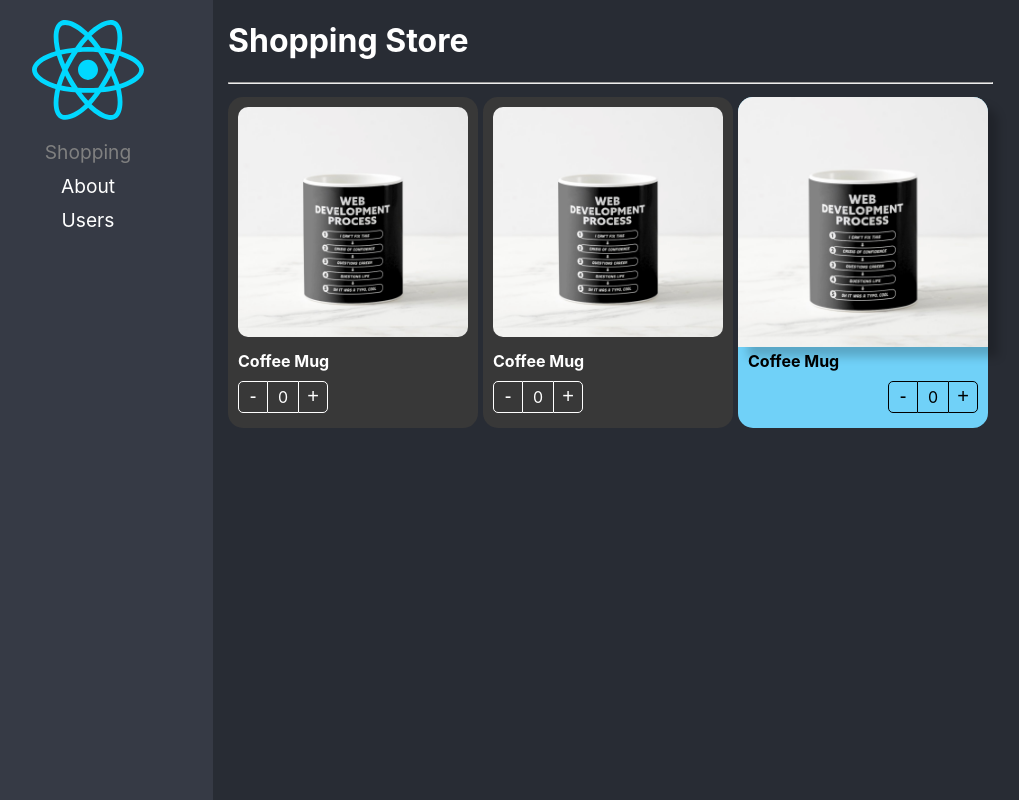
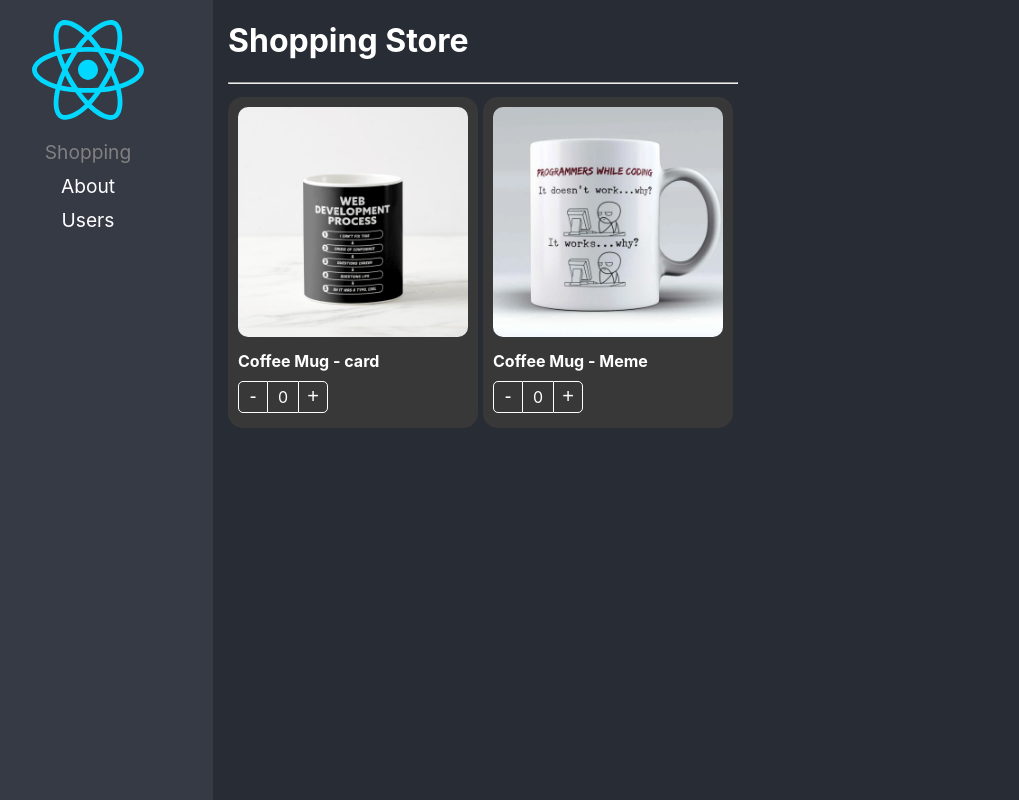
Before and after one commit to hballesteros/react-pro-app, a React (Vite) app: page / in a window 1280 px wide. Shown: the whole page, without its empty margins (37-1056 px from the left). Built offline with nearby package versions, Linux system fonts and the light colour scheme.

Commit message:
Control Props implemented

```diff
--- a/src/02-component-patterns/components/ProductCard.tsx
+++ b/src/02-component-patterns/components/ProductCard.tsx
@@ -1,7 +1,7 @@
 import { createContext, ReactElement, CSSProperties } from 'react';
 
 import { useProduct } from '../hooks/useProduct';
-import { ProductContextProps, Product } from '../interfaces/interfaces';
+import { ProductContextProps, Product, onChangesArgs } from '../interfaces/interfaces';
 
 import styles from '../styles/styles.module.css';
 
@@ -13,11 +13,13 @@
     product: Product;
     className?: string;
     style?: CSSProperties;
+    onChange?: ( args: onChangesArgs ) => void;
+    value?: number;
 }
 
-export const ProductCard = ({ children, product, className, style }: Props) => {
+export const ProductCard = ({ children, product, className, style, onChange, value }: Props) => {
 
-    const { counter, increaseBy} = useProduct();
+    const { counter, increaseBy} = useProduct({ onChange, product, value });
 
     return (
         <Provider value={{
--- /dev/null
+++ b/src/02-component-patterns/data/products.ts
@@ -0,0 +1,15 @@
+import { Product } from "../interfaces/interfaces";
+
+const product1 = {
+    id: '1',
+    title: 'Coffee Mug - card',
+    img: './coffee-mug.png',
+}
+
+const product2 = {
+    id: '2',
+    title: 'Coffee Mug - Meme',
+    img: './coffee-mug2.png',
+}
+
+export const products: Product[] = [ product1, product2 ];
--- a/src/02-component-patterns/hooks/useProduct.ts
+++ b/src/02-component-patterns/hooks/useProduct.ts
@@ -1,12 +1,37 @@
-import { useState } from 'react';
+import { useEffect, useRef, useState } from 'react';
+import { Product, onChangesArgs } from '../interfaces/interfaces';
 
-export const useProduct = () => {
 
-    const [counter, setCounter] = useState(0);
+interface useProductArgs {
+    product: Product;
+    onChange?: ( args: onChangesArgs) => void;
+    value?: number;
+}
+
+export const useProduct = ({ onChange, product, value = 0 }: useProductArgs) => {
+
+    const [counter, setCounter] = useState( value );
+
+    const isControlled = useRef( !!onChange );
+
 
     const increaseBy = (value: number) => {
-        setCounter( prev => Math.max(0 , prev + value));
+
+        if ( isControlled.current ) {
+            return onChange!({ counter: value, product });
+        }
+
+        const newValue = Math.max(0 , counter + value);
+
+        setCounter( newValue );
+
+        onChange && onChange({ counter: newValue, product });
     }
+
+    useEffect(() => {
+        setCounter( value );
+    }, [ value ])
+
 
     return {
         counter,
--- /dev/null
+++ b/src/02-component-patterns/hooks/useShoppingCart.ts
@@ -0,0 +1,44 @@
+import { useState } from 'react';
+import { Product, ProductInCart } from '../interfaces/interfaces';
+
+export const useShoppingCart = () => {
+
+    const [shoppingCart, setShoppingCart] = useState<{ [key:string]:ProductInCart }>({});
+
+    const onProductCountChange = ( {counter, product}: { counter: number, product: Product} ) => {
+
+        setShoppingCart( prev => {
+
+            const productInCart: ProductInCart = prev[product.id] || { ...product, count: 0 };
+
+            if ( Math.max( productInCart.count + counter, 0 ) > 0 ) {
+                productInCart.count += counter;
+                return {
+                    ...prev,
+                    [product.id]: productInCart,
+                }
+            }
+
+            // Borrar el producto del carrito si el contador es 0
+            const { [product.id]: toDeleted, ...rest } = prev;
+            return rest;
+
+
+            // if ( counter === 0 ) {
+            //     const { [product.id]: toDeleted, ...rest } = prev;
+            //     return rest;
+            // }
+
+            // return {
+            //     ...prev,
+            //     [product.id]: { ...product, count: counter }
+            // }
+
+        });
+    };
+
+    return {
+        shoppingCart,
+        onProductCountChange
+    }
+}
--- a/src/02-component-patterns/pages/ShoppingPage.tsx
+++ b/src/02-component-patterns/pages/ShoppingPage.tsx
@@ -1,14 +1,14 @@
+
 import { ProductButtons, ProductCard, ProductImage, ProductTitle } from '../components';
+import { useShoppingCart } from '../hooks/useShoppingCart';
+import { products } from '../data/products';
+
 import '../styles/custom-styles.css';
 
-const product = {
-    id: '1',
-    title: 'Coffee Mug',
-    img: './coffee-mug.png',
-}
+export const ShoppingPage = () => {
 
+    const { shoppingCart, onProductCountChange } = useShoppingCart();
 
-export const ShoppingPage = () => {
     return (
         <div>
             <h1>Shopping Store</h1>
@@ -18,33 +18,47 @@
                 flexDirection: 'row',
                 flexWrap: 'wrap',
             }}>
+
+                {
+                    products.map( product => (
                         <ProductCard
                             product={ product }
                             className="bg-dark text-white"
-            >
-                <ProductCard.Image className="custom-image" />
-                <ProductCard.Title className="text-bold" />
-                <ProductCard.Buttons className="custom-buttons" />
-            </ProductCard>
-
-            <ProductCard
-                product={ product }
-                className="bg-dark text-white"
+                            key={ product.id }
+                            onChange={ onProductCountChange }
+                            value={ shoppingCart[product.id]?.count || 0 }
                         >
                             <ProductImage className="custom-image" />
                             <ProductTitle className="text-bold" />
                             <ProductButtons className="custom-buttons" />
                         </ProductCard>
+                    ))
+                }
 
+            </div>
+
+            <div className='shopping-cart'>
+                {
+                    Object.entries(shoppingCart).map( ([key, product]) => (
                         <ProductCard
+                            key={ key }
                             product={ product }
-                style={{ backgroundColor: '#70D1F8' }}
+                            className="bg-dark text-white"
+                            style={{ width: '100px' }}
+                            value={ product.count }
+                            onChange={ onProductCountChange }
                         >
-                <ProductImage style={{ boxShadow: '10px 10px 10px rgba(0,0,0,0.2)'}} />
-                <ProductTitle style={{ fontWeight: 'bold' }} />
-                <ProductButtons style={{ display: 'flex', justifyContent: 'end' }} />
+                            <ProductImage className="custom-image" />
+                            <ProductButtons
+                                className="custom-buttons"
+                                style={{
+                                    display: 'flex',
+                                    justifyContent: 'center',
+                                }}
+                            />
                         </ProductCard>
-
+                    ))
+                }
             </div>
 
         </div>
--- a/src/02-component-patterns/styles/custom-styles.css
+++ b/src/02-component-patterns/styles/custom-styles.css
@@ -21,3 +21,9 @@
     color: white;
     border-color: white;
 }
+
+.shopping-cart {
+   position: fixed;
+   right: 10px;
+   top: 0px;
+}
```
Also changed, not shown: src/02-component-patterns/interfaces/interfaces.ts (+9 -0 lines), public/coffee-mug2.png (added). Lines whose indentation alone changed are shown as unchanged.
